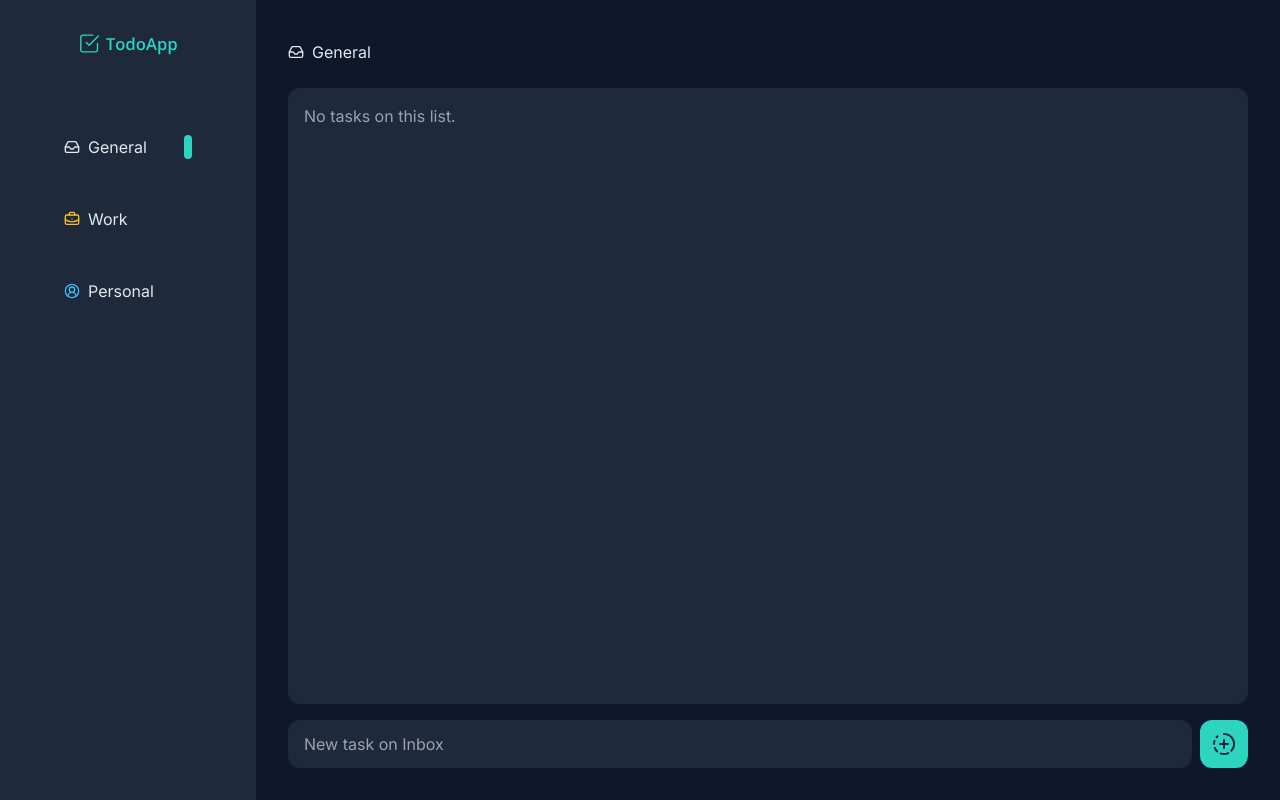
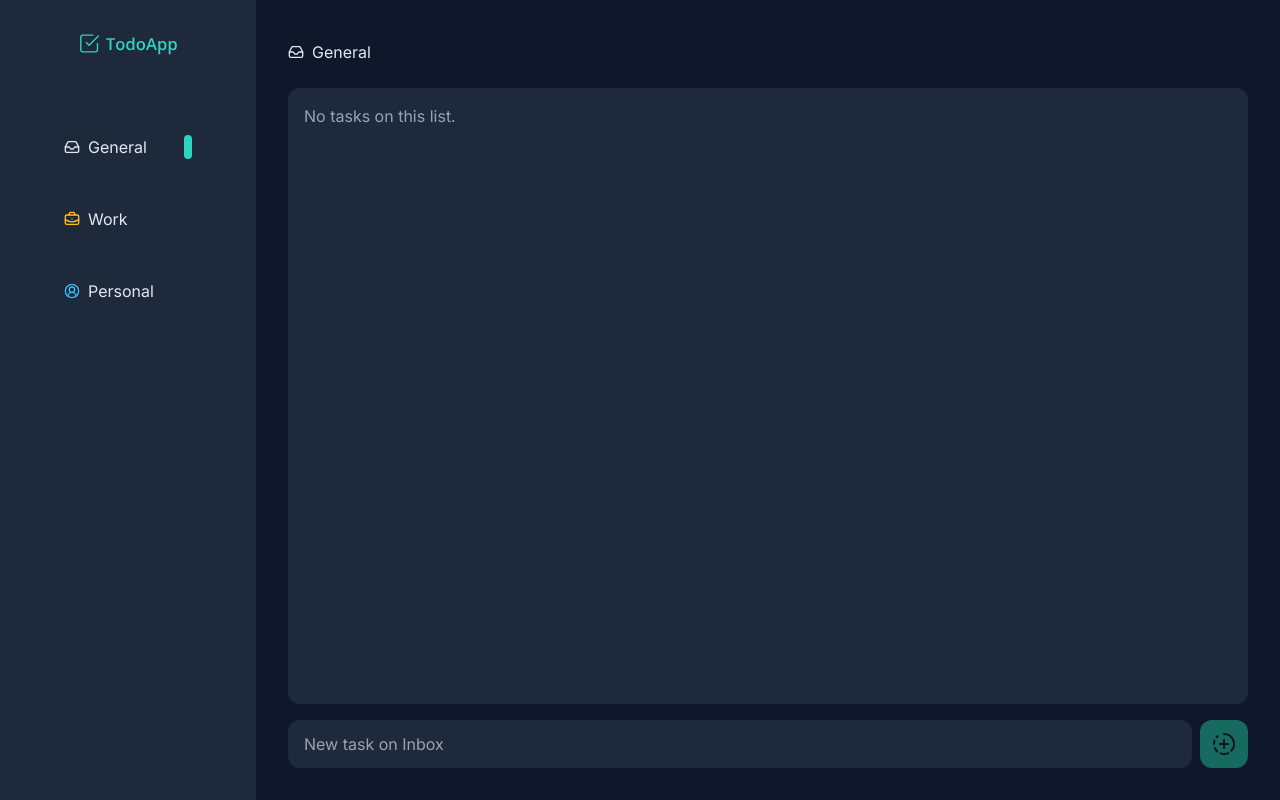
Before and after one commit to Kochiyama/todoapp, a Next.js app: page / in a window 1280 px wide. Built offline with nearby package versions, Linux system fonts and the light colour scheme.

Commit message:
fix: disable task creation if the task content is empty

```diff
--- a/src/components/atoms/icon-button.tsx
+++ b/src/components/atoms/icon-button.tsx
@@ -9,6 +9,7 @@ type Props = {
   children: ReactNode;
   isVisible?: boolean;
   className?: string;
+  isDisabled?: boolean;
 };
 
 export function IconButton({
@@ -19,6 +20,7 @@ export function IconButton({
   children,
   isVisible = true,
   className,
+  isDisabled,
 }: Props) {
   return (
     <button
@@ -31,6 +33,7 @@ export function IconButton({
           ? "bg-teal-400 text-slate-800 md:hover:bg-teal-500"
           : "text-slate-200 hover:bg-slate-700",
         isVisible ? "translate-y-0 opacity-1" : "-translate-y-full opacity-0",
+        isDisabled ? "brightness-50 md:hover:bg-teal-400 cursor-not-allowed" : "brightness-100",
         className,
       )}
     >
--- a/src/components/organisms/new-task-form.tsx
+++ b/src/components/organisms/new-task-form.tsx
@@ -16,6 +16,9 @@ export function NewTaskForm({ pageTitle }: Props) {
 
 	function handleSubmit(e: FormEvent) {
 		e.preventDefault();
+
+		if (title === "") return;
+
 		createTask({
 			title,
 		});
@@ -32,7 +35,7 @@ export function NewTaskForm({ pageTitle }: Props) {
 				placeholder={`New task on ${pageTitle}`}
 			/>
 
-      <IconButton type="submit" className="w-12 h-12">
+			<IconButton type="submit" className="w-12 h-12" isDisabled={title === ""}>
 				<CircleFadingPlus size={24} />
 			</IconButton>
 		</form>
```
Lines whose indentation alone changed are shown as unchanged.
